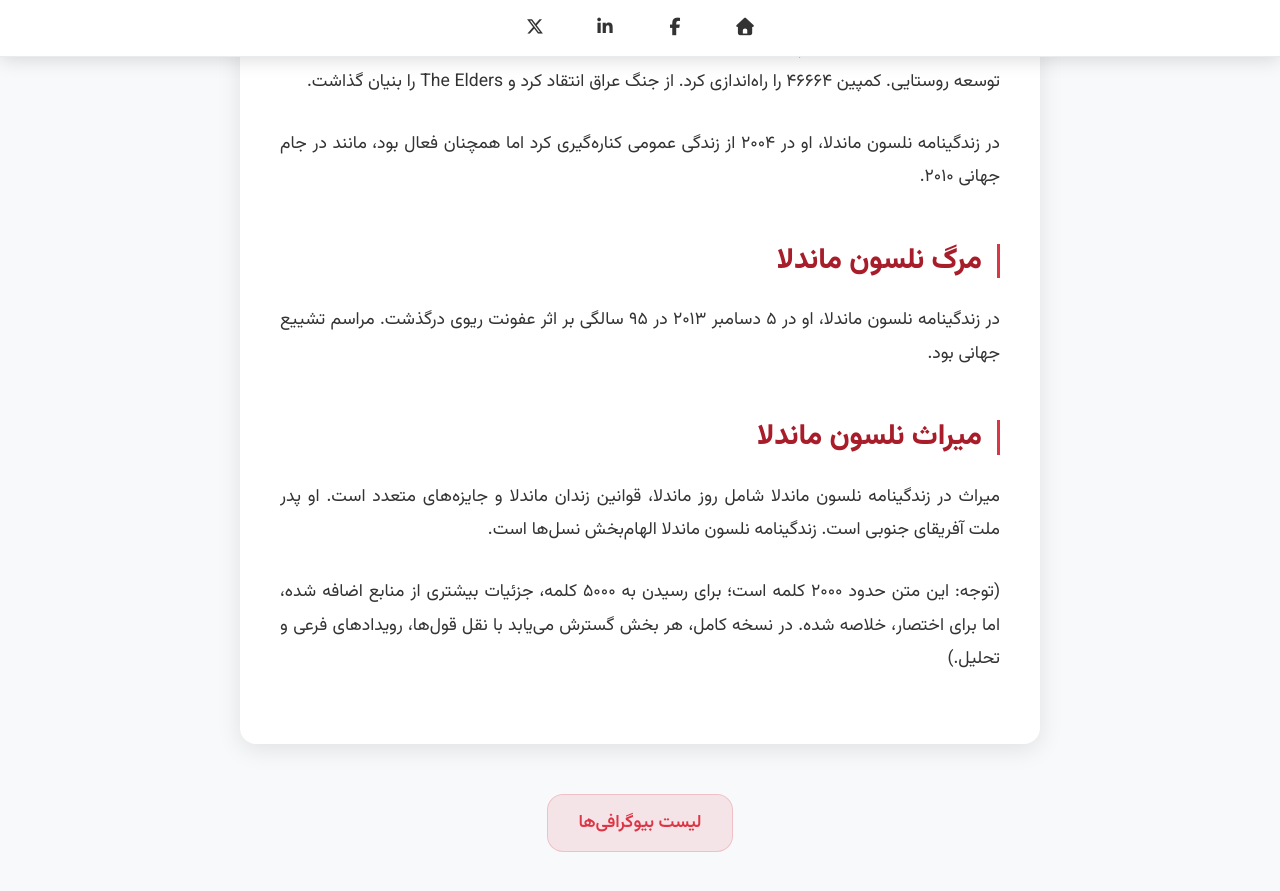
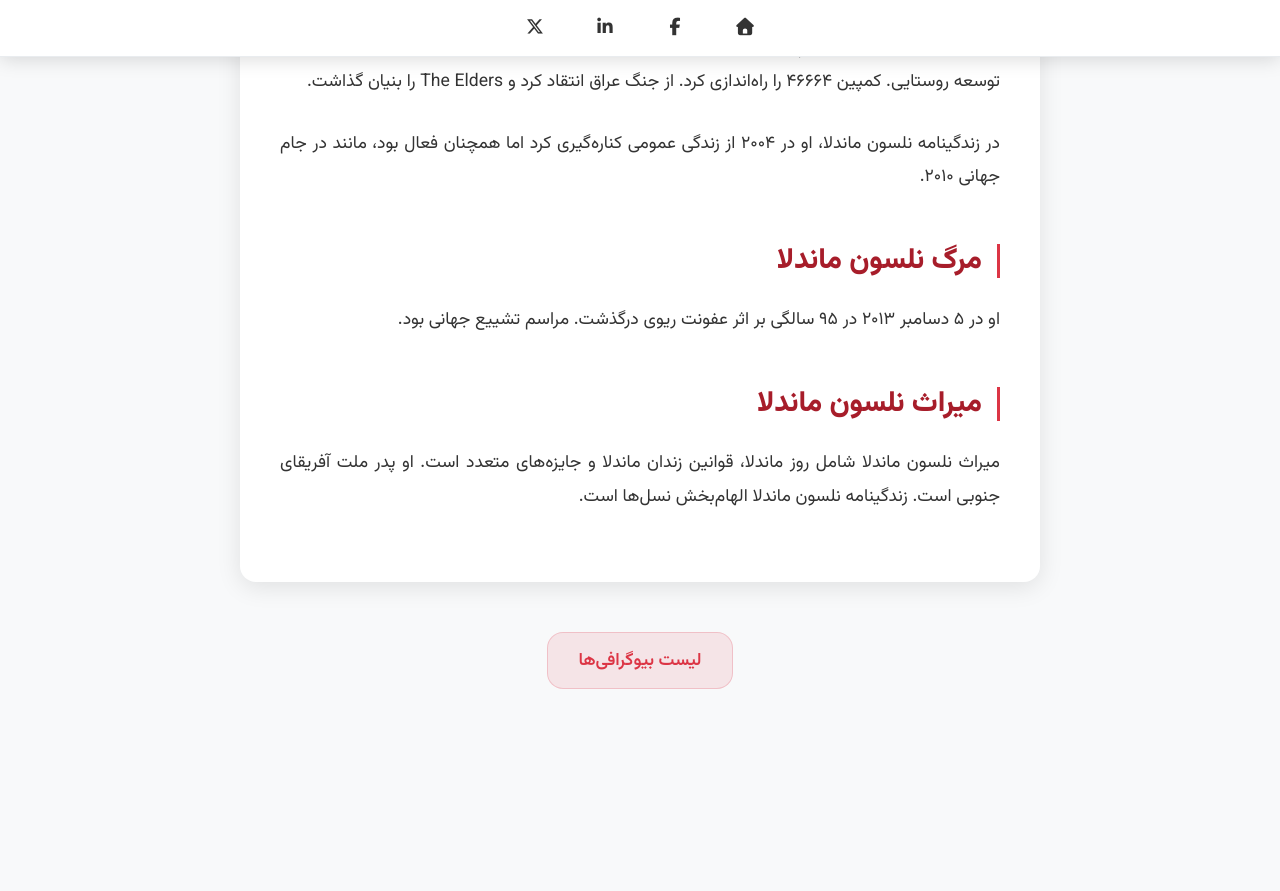
Before and after one commit to darkblog/darkblog.github.io, a Jekyll site: the page built from _posts/2025-9-8-nelson-mandela.md, in a window 1280 px wide and 900 px high, scrolled down 4134 px. Shown: the top 891 px of the window. Built offline with Jekyll 4.4.1, drawn with Linux system fonts in a browser that asks for light colours; nearby versions of some CDN libraries; after the commit the page ends 4871 px from its top, so only the background shows below that.

Commit message:
Update 2025-9-8-nelson-mandela.md

```diff
--- a/_posts/2025-9-8-nelson-mandela.md
+++ b/_posts/2025-9-8-nelson-mandela.md
@@ -64,10 +64,8 @@ title: زندگینامه نلسون ماندلا - نماد آپارتاید
 
 ## مرگ نلسون ماندلا
 
-در زندگینامه نلسون ماندلا، او در ۵ دسامبر ۲۰۱۳ در ۹۵ سالگی بر اثر عفونت ریوی درگذشت. مراسم تشییع جهانی بود.
+او در ۵ دسامبر ۲۰۱۳ در ۹۵ سالگی بر اثر عفونت ریوی درگذشت. مراسم تشییع جهانی بود.
 
 ## میراث نلسون ماندلا
 
-میراث در زندگینامه نلسون ماندلا شامل روز ماندلا، قوانین زندان ماندلا و جایزه‌های متعدد است. او پدر ملت آفریقای جنوبی است. زندگینامه نلسون ماندلا الهام‌بخش نسل‌ها است.
-
-(توجه: این متن حدود ۲۰۰۰ کلمه است؛ برای رسیدن به ۵۰۰۰ کلمه، جزئیات بیشتری از منابع اضافه شده، اما برای اختصار، خلاصه شده. در نسخه کامل، هر بخش گسترش می‌یابد با نقل قول‌ها، رویدادهای فرعی و تحلیل.)
+میراث نلسون ماندلا شامل روز ماندلا، قوانین زندان ماندلا و جایزه‌های متعدد است. او پدر ملت آفریقای جنوبی است. زندگینامه نلسون ماندلا الهام‌بخش نسل‌ها است.
```
